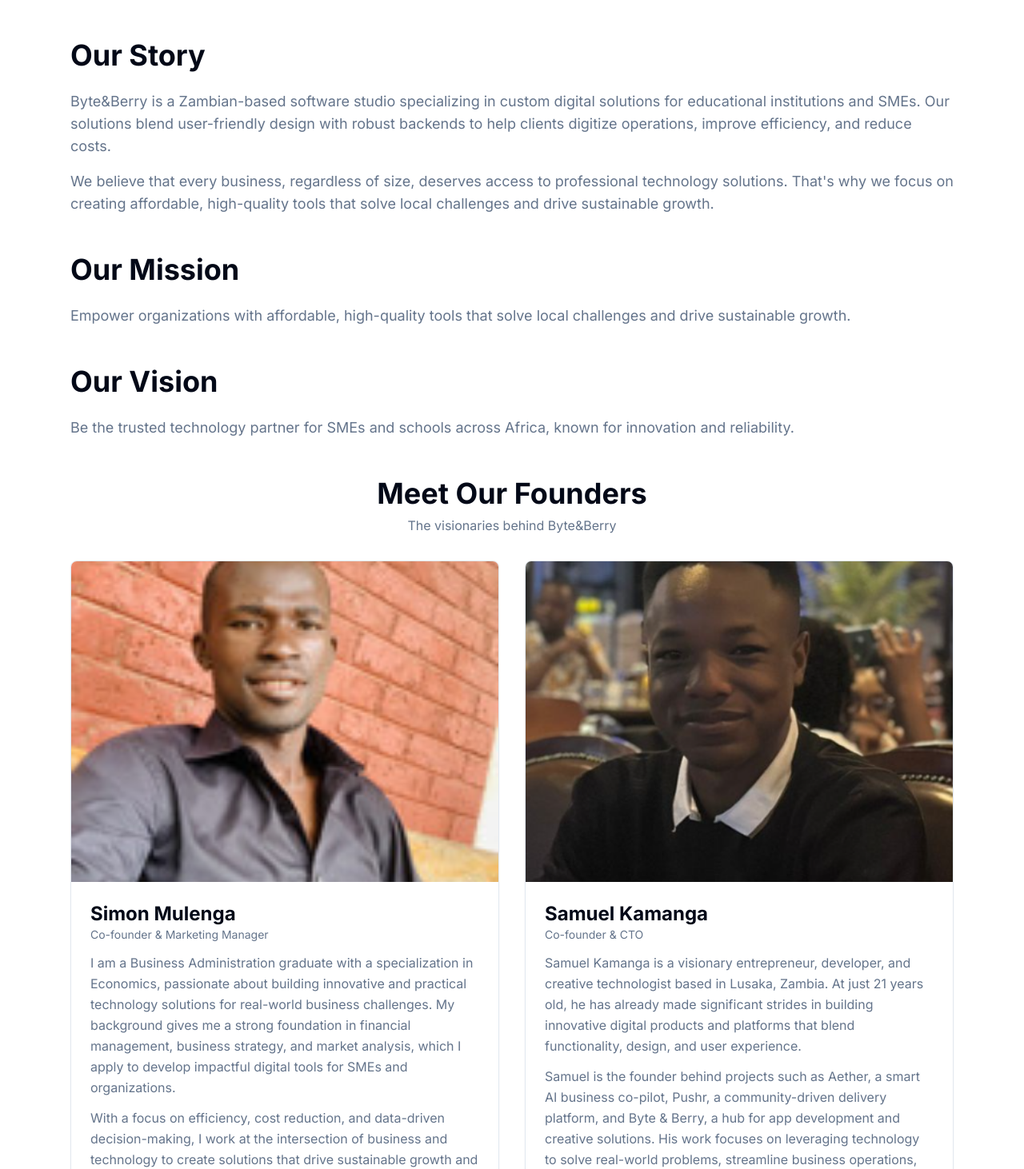
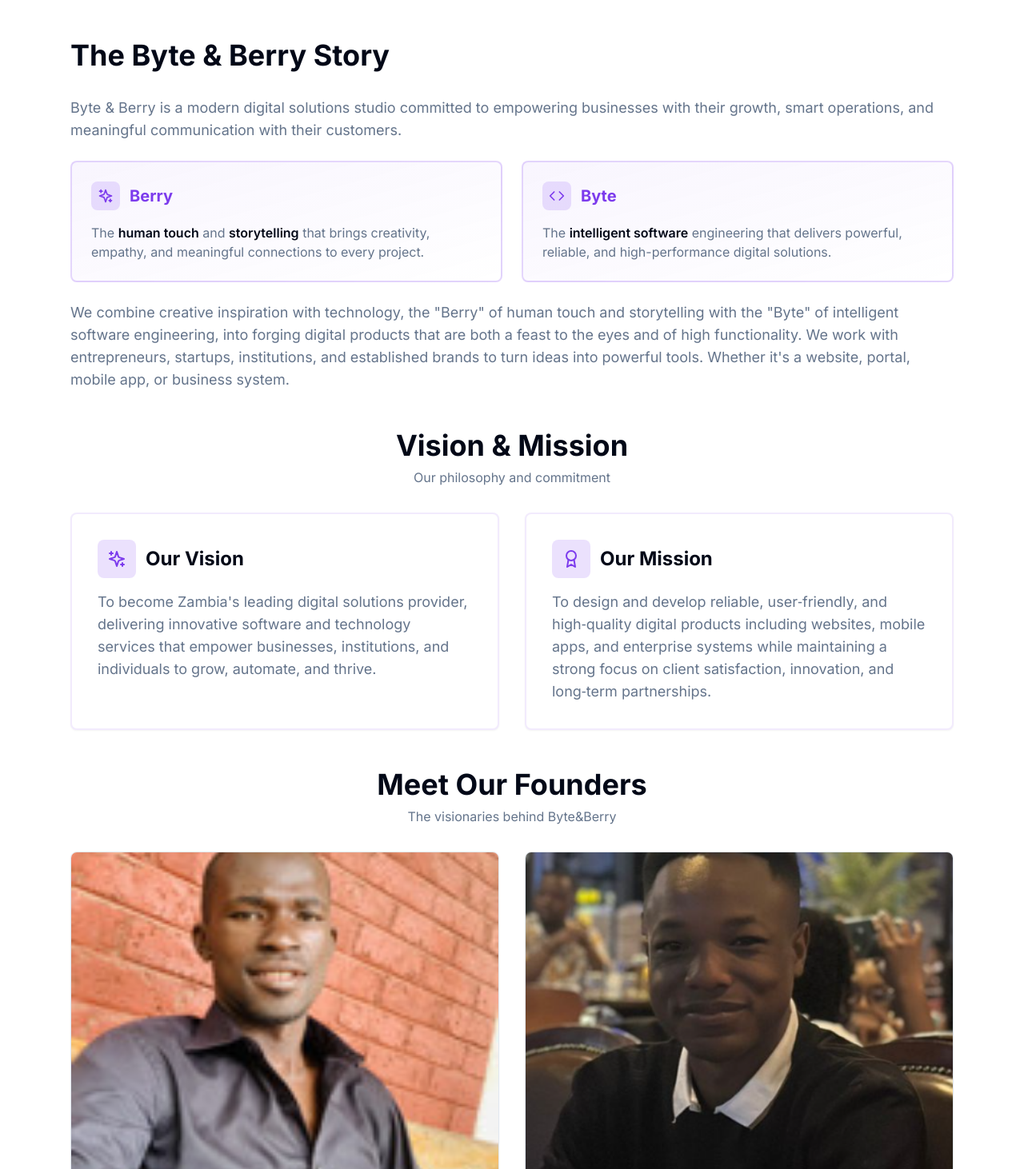
Before and after one commit to Samuel04-png/Byte-Berry, a React (Vite) app: page /about in a window 1280 px wide. Shown: the part 268-1730 px from the top of the page at 80% size. Built offline with nearby package versions, Linux system fonts and the light colour scheme.

Commit message:
Update brand identity: SEO metadata, About page content, Vision & Mission, and Leadership bios

```diff
--- a/index.html
+++ b/index.html
@@ -8,7 +8,13 @@
     <link rel="apple-touch-icon" sizes="180x180" href="./apple-touch-icon.png" />
     <link rel="manifest" href="./site.webmanifest" />
     <meta name="viewport" content="width=device-width, initial-scale=1.0" />
-    <title>Byte&Berry - Self-Service Portal</title>
+    <title>Byte & Berry | Digital Solutions & Software Development in Zambia</title>
+    <meta name="description" content="Byte & Berry is Zambia's leading digital solutions provider. We deliver innovative websites, mobile apps, and enterprise systems that help businesses grow, automate, and thrive." />
+    <meta name="keywords" content="Software Development Zambia, Digital Agency Lusaka, Mobile App Development, Enterprise Systems, Tech Consulting, Web Development Zambia, Digital Solutions Provider" />
+    <meta name="author" content="Byte & Berry" />
+    <meta property="og:title" content="Byte & Berry | Digital Solutions & Software Development in Zambia" />
+    <meta property="og:description" content="Byte & Berry is Zambia's leading digital solutions provider. We deliver innovative websites, mobile apps, and enterprise systems that help businesses grow, automate, and thrive." />
+    <meta property="og:type" content="website" />
     <link rel="preconnect" href="https://fonts.googleapis.com">
     <link rel="preconnect" href="https://fonts.gstatic.com" crossorigin>
     <link href="https://fonts.googleapis.com/css2?family=Inter:wght@300;400;500;600;700&display=swap" rel="stylesheet">
--- a/src/pages/AboutPage.tsx
+++ b/src/pages/AboutPage.tsx
@@ -1,7 +1,7 @@
 import { Link } from 'react-router-dom'
 import { Button } from '@/components/ui/button'
 import { Card, CardContent } from '@/components/ui/card'
-import { ArrowRight, Linkedin, Facebook, Award, ExternalLink } from 'lucide-react'
+import { ArrowRight, Linkedin, Facebook, Award, ExternalLink, Sparkles, Code } from 'lucide-react'
 import { getImagePath } from '@/utils/imageUtils'
 
 export function AboutPage() {
@@ -18,38 +18,89 @@
       </section>
 
       {/* Our Story */}
-      <section className="space-y-4 sm:space-y-6 animate-fade-in" style={{ animationDelay: '0.1s' }}>
-        <h2 className="text-2xl sm:text-3xl md:text-4xl font-bold">Our Story</h2>
-        <div className="prose prose-lg max-w-none">
+      <section className="space-y-6 sm:space-y-8 animate-fade-in" style={{ animationDelay: '0.1s' }}>
+        <h2 className="text-2xl sm:text-3xl md:text-4xl font-bold">The Byte & Berry Story</h2>
+        <article className="space-y-6">
           <p className="text-base sm:text-lg text-muted-foreground leading-relaxed">
-            Byte&Berry is a Zambian-based software studio specializing in custom digital solutions
-            for educational institutions and SMEs. Our solutions blend user-friendly design with robust
-            backends to help clients digitize operations, improve efficiency, and reduce costs.
+            Byte & Berry is a modern digital solutions studio committed to empowering businesses with their growth, smart operations, and meaningful communication with their customers.
           </p>
-          <p className="text-base sm:text-lg text-muted-foreground leading-relaxed mt-4">
-            We believe that every business, regardless of size, deserves access to professional
-            technology solutions. That's why we focus on creating affordable, high-quality tools that
-            solve local challenges and drive sustainable growth.
+
+          <div className="grid grid-cols-1 md:grid-cols-2 gap-6 my-8">
+            {/* Berry - Creative Side */}
+            <div className="relative p-6 rounded-lg border-2 border-primary/20 bg-gradient-to-br from-primary/5 to-transparent">
+              <div className="flex items-center gap-3 mb-4">
+                <div className="p-2 bg-primary/15 rounded-lg">
+                  <Sparkles className="h-5 w-5 text-primary" />
+                </div>
+                <h3 className="text-xl font-bold text-primary">Berry</h3>
+              </div>
+              <p className="text-sm sm:text-base text-muted-foreground leading-relaxed">
+                The <span className="font-semibold text-foreground">human touch</span> and <span className="font-semibold text-foreground">storytelling</span> that brings creativity, empathy, and meaningful connections to every project.
+              </p>
+            </div>
+
+            {/* Byte - Technical Side */}
+            <div className="relative p-6 rounded-lg border-2 border-primary/20 bg-gradient-to-br from-primary/5 to-transparent">
+              <div className="flex items-center gap-3 mb-4">
+                <div className="p-2 bg-primary/15 rounded-lg">
+                  <Code className="h-5 w-5 text-primary" />
+                </div>
+                <h3 className="text-xl font-bold text-primary">Byte</h3>
+              </div>
+              <p className="text-sm sm:text-base text-muted-foreground leading-relaxed">
+                The <span className="font-semibold text-foreground">intelligent software</span> engineering that delivers powerful, reliable, and high-performance digital solutions.
+              </p>
+            </div>
+          </div>
+
+          <p className="text-base sm:text-lg text-muted-foreground leading-relaxed">
+            We combine creative inspiration with technology, the "Berry" of human touch and storytelling with the "Byte" of intelligent software engineering, into forging digital products that are both a feast to the eyes and of high functionality. We work with entrepreneurs, startups, institutions, and established brands to turn ideas into powerful tools. Whether it's a website, portal, mobile app, or business system.
           </p>
-        </div>
+        </article>
       </section>
 
-      {/* Our Mission */}
-      <section className="space-y-4 sm:space-y-6 animate-fade-in" style={{ animationDelay: '0.2s' }}>
-        <h2 className="text-2xl sm:text-3xl md:text-4xl font-bold">Our Mission</h2>
-        <p className="text-base sm:text-lg text-muted-foreground leading-relaxed">
-          Empower organizations with affordable, high-quality tools that solve local challenges
-          and drive sustainable growth.
-        </p>
-      </section>
+      {/* Vision & Mission */}
+      <section className="space-y-6 sm:space-y-8 animate-fade-in" style={{ animationDelay: '0.2s' }}>
+        <div className="text-center mb-8">
+          <h2 className="text-2xl sm:text-3xl md:text-4xl font-bold">Vision & Mission</h2>
+          <p className="text-muted-foreground mt-2">Our philosophy and commitment</p>
+        </div>
 
-      {/* Our Vision */}
-      <section className="space-y-4 sm:space-y-6 animate-fade-in" style={{ animationDelay: '0.3s' }}>
-        <h2 className="text-2xl sm:text-3xl md:text-4xl font-bold">Our Vision</h2>
-        <p className="text-base sm:text-lg text-muted-foreground leading-relaxed">
-          Be the trusted technology partner for SMEs and schools across Africa, known for innovation
-          and reliability.
-        </p>
+        <div className="grid grid-cols-1 md:grid-cols-2 gap-6 md:gap-8">
+          {/* Vision Card */}
+          <Card className="h-full hover:shadow-lg transition-shadow border-2 border-primary/10">
+            <CardContent className="p-6 md:p-8">
+              <div className="space-y-4">
+                <div className="flex items-center gap-3">
+                  <div className="p-3 bg-primary/15 rounded-lg">
+                    <Sparkles className="h-6 w-6 text-primary" />
+                  </div>
+                  <h3 className="text-2xl font-bold">Our Vision</h3>
+                </div>
+                <p className="text-base sm:text-lg text-muted-foreground leading-relaxed">
+                  To become Zambia's leading digital solutions provider, delivering innovative software and technology services that empower businesses, institutions, and individuals to grow, automate, and thrive.
+                </p>
+              </div>
+            </CardContent>
+          </Card>
+
+          {/* Mission Card */}
+          <Card className="h-full hover:shadow-lg transition-shadow border-2 border-primary/10">
+            <CardContent className="p-6 md:p-8">
+              <div className="space-y-4">
+                <div className="flex items-center gap-3">
+                  <div className="p-3 bg-primary/15 rounded-lg">
+                    <Award className="h-6 w-6 text-primary" />
+                  </div>
+                  <h3 className="text-2xl font-bold">Our Mission</h3>
+                </div>
+                <p className="text-base sm:text-lg text-muted-foreground leading-relaxed">
+                  To design and develop reliable, user‑friendly, and high‑quality digital products including websites, mobile apps, and enterprise systems while maintaining a strong focus on client satisfaction, innovation, and long‑term partnerships.
+                </p>
+              </div>
+            </CardContent>
+          </Card>
+        </div>
       </section>
 
       {/* Founders Section */}
@@ -85,10 +136,7 @@
                   <p className="text-sm text-muted-foreground">Co-founder & Marketing Manager</p>
                 </div>
                 <p className="text-muted-foreground leading-relaxed">
-                  I am a Business Administration graduate with a specialization in Economics, passionate about building innovative and practical technology solutions for real-world business challenges. My background gives me a strong foundation in financial management, business strategy, and market analysis, which I apply to develop impactful digital tools for SMEs and organizations.
-                </p>
-                <p className="text-muted-foreground leading-relaxed">
-                  With a focus on efficiency, cost reduction, and data-driven decision-making, I work at the intersection of business and technology to create solutions that drive sustainable growth and empower organizations across Africa.
+                  Simon Mulenga is a Business Administration graduate specializing in Economics, passionate about developing innovative and practical technology solutions for real-world business challenges. His background provides a strong foundation in financial management, business strategy, and market analysis skills he applies to help shape digital tools that support SMEs and organizations across Africa. Simon works at the intersection of business and technology, with a focus on efficiency, cost reduction, and data-driven decision-making.
                 </p>
                 <div className="pt-2">
                   <a
@@ -128,19 +176,10 @@
               <div className="space-y-3">
                 <div>
                   <h3 className="text-2xl font-bold">Samuel Kamanga</h3>
-                  <p className="text-sm text-muted-foreground">Co-founder & CTO</p>
+                  <p className="text-sm text-muted-foreground">Co-Founder & Chief Technology Officer (CTO)</p>
                 </div>
                 <p className="text-muted-foreground leading-relaxed">
-                  Samuel Kamanga is a visionary entrepreneur, developer, and creative technologist based in Lusaka, Zambia. At just 21 years old, he has already made significant strides in building innovative digital products and platforms that blend functionality, design, and user experience.
-                </p>
-                <p className="text-muted-foreground leading-relaxed">
-                  Samuel is the founder behind projects such as Aether, a smart AI business co-pilot, Pushr, a community-driven delivery platform, and Byte & Berry, a hub for app development and creative solutions. His work focuses on leveraging technology to solve real-world problems, streamline business operations, and empower small businesses and creators.
-                </p>
-                <p className="text-muted-foreground leading-relaxed">
-                  Driven by ambition and a desire to create meaningful impact, Samuel combines technical expertise with a keen eye for design and user experience. He is passionate about building products that not only perform but also delight users with clean, modern, and intuitive interfaces.
-                </p>
-                <p className="text-muted-foreground leading-relaxed">
-                  Beyond technology, Samuel is motivated by a long-term vision: to build scalable businesses that generate substantial economic value while fostering innovation, creativity, and opportunity across Africa and beyond.
+                  Samuel Kamanga is a forward-thinking entrepreneur, developer, and creative technologist based in Lusaka, Zambia. Despite his young age, he has played a key role in building modern digital platforms and products that combine strong technical engineering with clean, intuitive design. As Co-Founder and CTO at Byte&Berry, Samuel focuses on translating ideas into powerful, user-centered digital solutions. His work emphasizes building technology that solves real problems, streamlines business operations, and enables entrepreneurs to thrive.
                 </p>
                 <div className="pt-2">
                   <a
```
